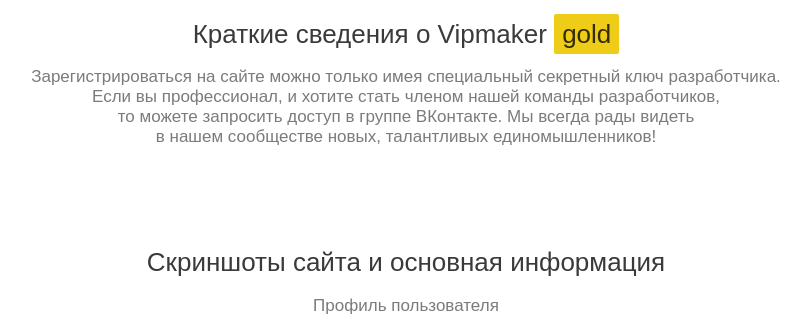
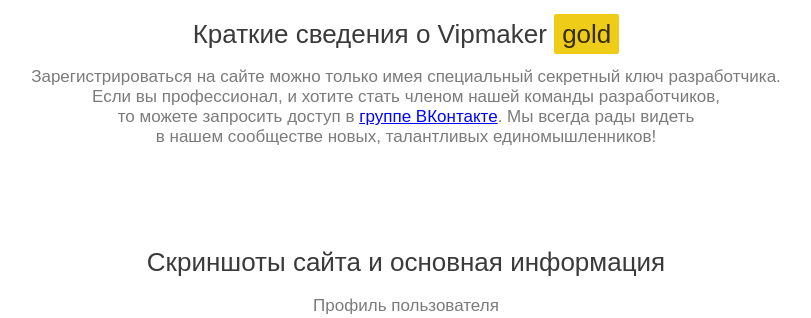
Before and after one commit to Korolevk/vipmaker_deploy, a Django app: page /about/ in a window 1280 px wide. Shown: the part 774-1092 px from the top of the page, without its empty margins (234-1045 px from the left). Run offline with Django 3.2, Linux system fonts and the light colour scheme.

Commit message:
link to vk.com was added

```diff
--- a/alibaba/templates/alibaba/about.html
+++ b/alibaba/templates/alibaba/about.html
@@ -30,7 +30,7 @@
                 <h1 class="second_par second_par_2">Краткие сведения о Vipmaker <span>gold</span></h1>
                 <p class="second_par_p">
                     Зарегистрироваться на сайте можно только имея специальный секретный ключ разработчика.<br>
-                    Если вы профессионал, и хотите стать членом нашей команды разработчиков,<br>то можете запросить доступ в группе ВКонтакте.
+                    Если вы профессионал, и хотите стать членом нашей команды разработчиков,<br>то можете запросить доступ в <a href='https://vk.com/vipmakergold' style="padding: 0;text-decoration: underline;font-weight: normal;color: #0004FF;" target="_blank">группе ВКонтакте</a>.
                     Мы всегда рады видеть<br>в нашем сообществе новых, талантливых единомышленников!
                 </p>
                 <h1 class="second_par second_par_2">Скриншоты сайта и основная информация</h1>
```
